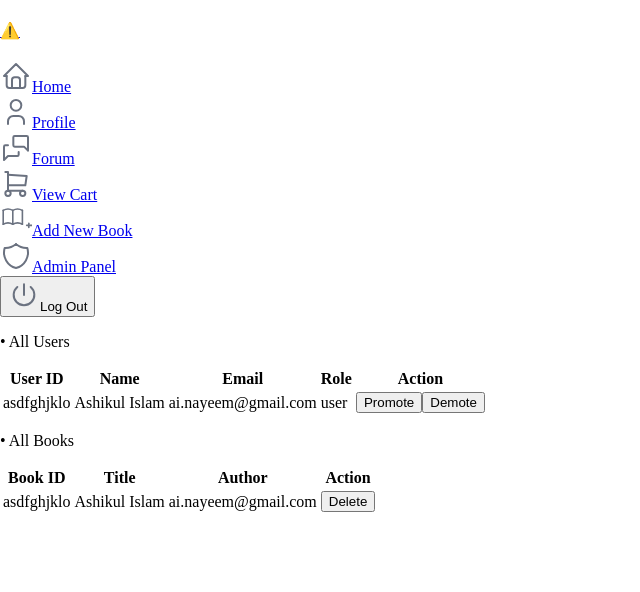
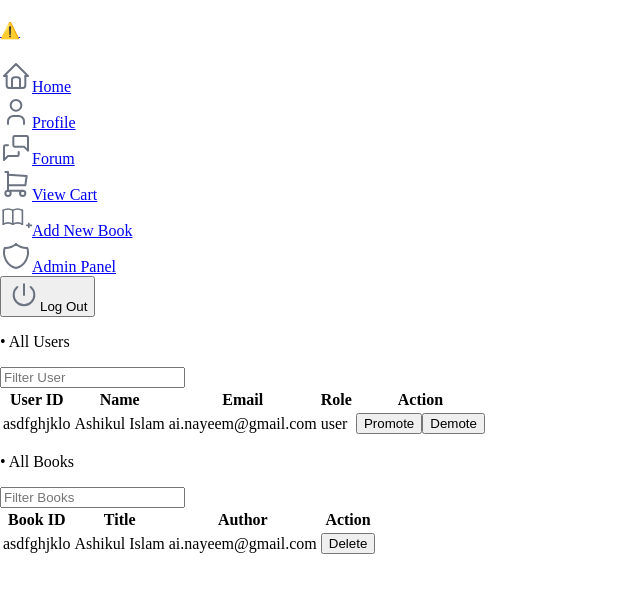
Before and after one commit to aushamim/Library-Management-System-Client, a React (Create React App) app: page /admin in a window 1280 px wide. Shown: the top 592 px of the page, without its empty margins (0-640 px from the left). Built offline with nearby package versions, Linux system fonts and the light colour scheme; no server answers; sample sign-in values are in the browser's storage.

Commit message:
admin-filter added

```diff
--- a/src/Pages/Admin/Admin.js
+++ b/src/Pages/Admin/Admin.js
@@ -5,46 +5,74 @@ const Admin = () => {
     <div className="grid grid-cols-1 2xl:grid-cols-2 gap-10">
       {/* UserTable */}
       <div>
-        <p className="font-semibold text-2xl text-gray-500">• All Users</p>
-        <div class="flex flex-col">
-          <div class="overflow-x-auto sm:-mx-6 lg:-mx-8">
-            <div class="py-4 inline-block min-w-full sm:px-6 lg:px-8">
-              <div class="overflow-hidden rounded-md">
-                <table class="min-w-full text-center">
-                  <thead class="border-b bg-gray-200 font-semibold">
+        <div className="grid grid-cols-4">
+          <div className="col-span-3 flex items-center">
+            <p className="font-semibold text-2xl text-gray-500">• All Users</p>
+          </div>
+          <div className="flex">
+            <input
+              id="filter-user"
+              className="w-full p-3 rounded-md font-semibold outline-blue-300 text-gray-500"
+              type="text"
+              placeholder="Filter User"
+              autoComplete="off"
+            />
+          </div>
+        </div>
+        <div className="flex flex-col">
+          <div className="overflow-x-auto sm:-mx-6 lg:-mx-8">
+            <div className="py-4 inline-block min-w-full sm:px-6 lg:px-8">
+              <div className="overflow-hidden rounded-md">
+                <table className="min-w-full text-center">
+                  <thead className="border-b bg-gray-200 font-semibold">
                     <tr>
-                      <th scope="col" class="text-sm text-gray-900 px-6 py-4">
+                      <th
+                        scope="col"
+                        className="text-sm text-gray-900 px-6 py-4"
+                      >
                         User ID
                       </th>
-                      <th scope="col" class="text-sm text-gray-900 px-6 py-4">
+                      <th
+                        scope="col"
+                        className="text-sm text-gray-900 px-6 py-4"
+                      >
                         Name
                       </th>
-                      <th scope="col" class="text-sm text-gray-900 px-6 py-4">
+                      <th
+                        scope="col"
+                        className="text-sm text-gray-900 px-6 py-4"
+                      >
                         Email
                       </th>
-                      <th scope="col" class="text-sm text-gray-900 px-6 py-4">
+                      <th
+                        scope="col"
+                        className="text-sm text-gray-900 px-6 py-4"
+                      >
                         Role
                       </th>
-                      <th scope="col" class="text-sm text-gray-900 px-6 py-4">
+                      <th
+                        scope="col"
+                        className="text-sm text-gray-900 px-6 py-4"
+                      >
                         Action
                       </th>
                     </tr>
                   </thead>
                   <tbody>
-                    <tr class="bg-white border-b">
-                      <td class="px-6 py-4 whitespace-nowrap text-sm font-medium text-gray-900">
+                    <tr className="bg-white border-b">
+                      <td className="px-6 py-4 whitespace-nowrap text-sm font-medium text-gray-900">
                         asdfghjklo
                       </td>
-                      <td class="text-sm text-gray-900 font-light px-6 py-4 whitespace-nowrap">
+                      <td className="text-sm text-gray-900 font-light px-6 py-4 whitespace-nowrap">
                         Ashikul Islam
                       </td>
-                      <td class="text-sm text-gray-900 font-light px-6 py-4 whitespace-nowrap">
+                      <td className="text-sm text-gray-900 font-light px-6 py-4 whitespace-nowrap">
                         ai.nayeem@gmail.com
                       </td>
-                      <td class="text-sm text-gray-900 font-light px-6 py-4 whitespace-nowrap">
+                      <td className="text-sm text-gray-900 font-light px-6 py-4 whitespace-nowrap">
                         user
                       </td>
-                      <td class="text-sm text-gray-900 font-light px-6 py-4 whitespace-nowrap flex items-center justify-center">
+                      <td className="text-sm text-gray-900 font-light px-6 py-4 whitespace-nowrap flex items-center justify-center">
                         <button className="bg-emerald-100 hover:bg-emerald-300 transition ease-in-out duration-500 shadow-sm p-2 rounded-md font-semibold">
                           Promote
                         </button>
@@ -63,40 +91,65 @@ const Admin = () => {
 
       {/* BooksTable */}
       <div>
-        <p className="font-semibold text-2xl text-gray-500">• All Books</p>
-        <div class="flex flex-col">
-          <div class="overflow-x-auto sm:-mx-6 lg:-mx-8">
-            <div class="py-4 inline-block min-w-full sm:px-6 lg:px-8">
-              <div class="overflow-hidden rounded-md">
-                <table class="min-w-full text-center">
-                  <thead class="border-b bg-gray-200 font-semibold">
+        <div className="grid grid-cols-4">
+          <div className="col-span-3 flex items-center">
+            <p className="font-semibold text-2xl text-gray-500">• All Books</p>
+          </div>
+          <div className="flex">
+            <input
+              id="filter-books"
+              className="w-full p-3 rounded-md font-semibold outline-blue-300 text-gray-500"
+              type="text"
+              placeholder="Filter Books"
+              autoComplete="off"
+            />
+          </div>
+        </div>
+        <div className="flex flex-col">
+          <div className="overflow-x-auto sm:-mx-6 lg:-mx-8">
+            <div className="py-4 inline-block min-w-full sm:px-6 lg:px-8">
+              <div className="overflow-hidden rounded-md">
+                <table className="min-w-full text-center">
+                  <thead className="border-b bg-gray-200 font-semibold">
                     <tr>
-                      <th scope="col" class="text-sm text-gray-900 px-6 py-4">
+                      <th
+                        scope="col"
+                        className="text-sm text-gray-900 px-6 py-4"
+                      >
                         Book ID
                       </th>
-                      <th scope="col" class="text-sm text-gray-900 px-6 py-4">
+                      <th
+                        scope="col"
+                        className="text-sm text-gray-900 px-6 py-4"
+                      >
                         Title
                       </th>
-                      <th scope="col" class="text-sm text-gray-900 px-6 py-4">
+                      <th
+                        scope="col"
+                        className="text-sm text-gray-900 px-6 py-4"
+                      >
                         Author
                       </th>
-                      <th scope="col" class="text-sm text-gray-900 px-6 py-4">
+                      <th
+                        scope="col"
+                        className="text-sm text-gray-900 px-6 py-4"
+                      >
                         Action
                       </th>
                     </tr>
                   </thead>
                   <tbody>
-                    <tr class="bg-white border-b">
-                      <td class="px-6 py-4 whitespace-nowrap text-sm font-medium text-gray-900">
+                    <tr className="bg-white border-b">
+                      <td className="px-6 py-4 whitespace-nowrap text-sm font-medium text-gray-900">
                         asdfghjklo
                       </td>
-                      <td class="text-sm text-gray-900 font-light px-6 py-4 whitespace-nowrap">
+                      <td className="text-sm text-gray-900 font-light px-6 py-4 whitespace-nowrap">
                         Ashikul Islam
                       </td>
-                      <td class="text-sm text-gray-900 font-light px-6 py-4 whitespace-nowrap">
+                      <td className="text-sm text-gray-900 font-light px-6 py-4 whitespace-nowrap">
                         ai.nayeem@gmail.com
                       </td>
-                      <td class="text-sm text-gray-900 font-light px-6 py-4 whitespace-nowrap flex items-center justify-center">
+                      <td className="text-sm text-gray-900 font-light px-6 py-4 whitespace-nowrap flex items-center justify-center">
                         <button className="bg-red-100 hover:bg-red-300 transition ease-in-out duration-500 shadow-sm p-2 rounded-md font-semibold">
                           Delete
                         </button>
--- a/src/Pages/Login/ProtectedRoute/AdminRoute.js
+++ b/src/Pages/Login/ProtectedRoute/AdminRoute.js
@@ -11,12 +11,12 @@ const AdminRoute = ({ children, ...rest }) => {
 
   if (isLoading) {
     return (
-      <div class="flex items-center justify-center">
+      <div className="flex items-center justify-center">
         <div
-          class="spinner-border animate-spin inline-block w-8 h-8 border-4 rounded-full text-purple-500"
+          className="spinner-border animate-spin inline-block w-8 h-8 border-4 rounded-full text-purple-500"
           role="status"
         >
-          <span class="visually-hidden">Loading...</span>
+          <span className="visually-hidden">Loading...</span>
         </div>
       </div>
     );
--- a/src/Pages/Login/ProtectedRoute/PrivateRoute.js
+++ b/src/Pages/Login/ProtectedRoute/PrivateRoute.js
@@ -7,12 +7,12 @@ const PrivateRoute = ({ children, ...rest }) => {
   let location = useLocation();
   if (isLoading) {
     return (
-      <div class="flex items-center justify-center">
+      <div className="flex items-center justify-center">
         <div
-          class="spinner-border animate-spin inline-block w-8 h-8 border-4 rounded-full text-purple-500"
+          className="spinner-border animate-spin inline-block w-8 h-8 border-4 rounded-full text-purple-500"
           role="status"
         >
-          <span class="visually-hidden">Loading...</span>
+          <span className="visually-hidden">Loading...</span>
         </div>
       </div>
     );
```
